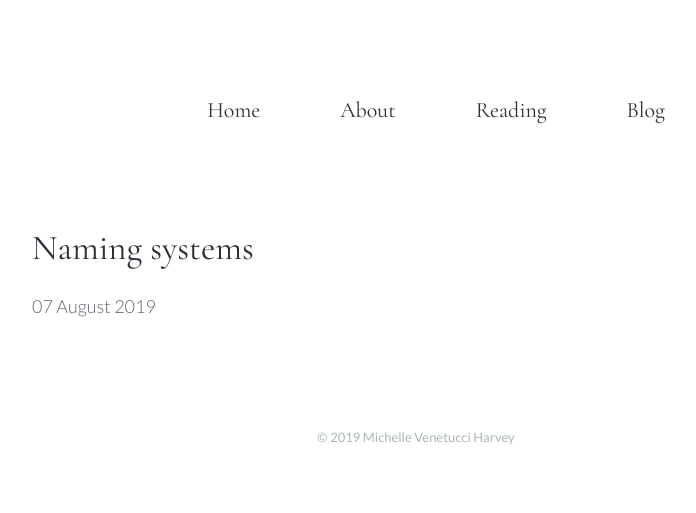
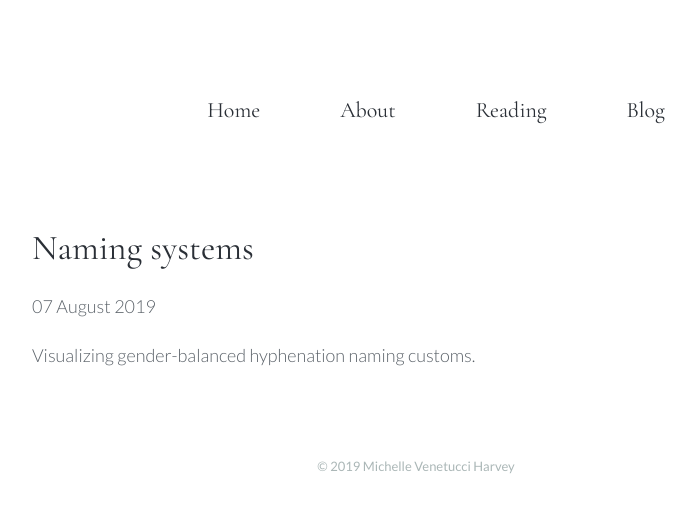
Before and after one commit to venetucci/personal-website, a Jekyll site: the page built from _posts/2019-08-07-Naming Systems.md, in a window 1280 px wide. Shown: the top 513 px of the page, without its empty margins (224-920 px from the left). Built offline with Jekyll 4.4.1, drawn with Linux system fonts in a browser that asks for light colours; nearby versions of some CDN libraries.

Commit message:
Update from Forestry.io Michelle Venetucci Harvey updated _posts/2019-08-07-Naming Systems.md

```diff
--- a/_posts/2019-08-07-Naming Systems.md
+++ b/_posts/2019-08-07-Naming Systems.md
@@ -2,3 +2,4 @@
 label: "![](/images/naming_2.png)![](/images/naming_1.png)"
 
 ---
+Visualizing gender-balanced hyphenation naming customs.
```
